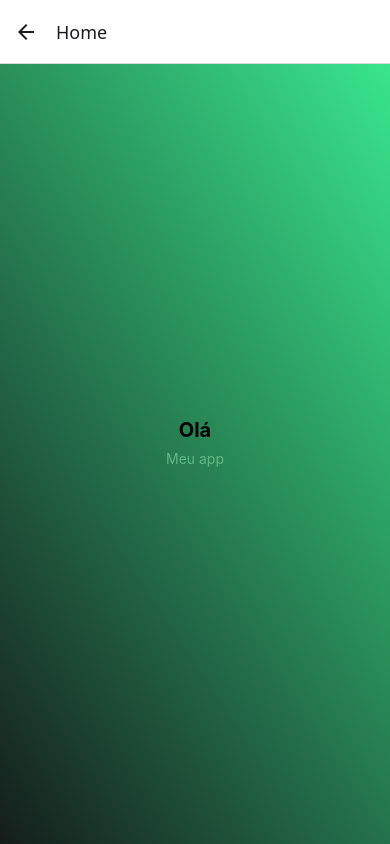
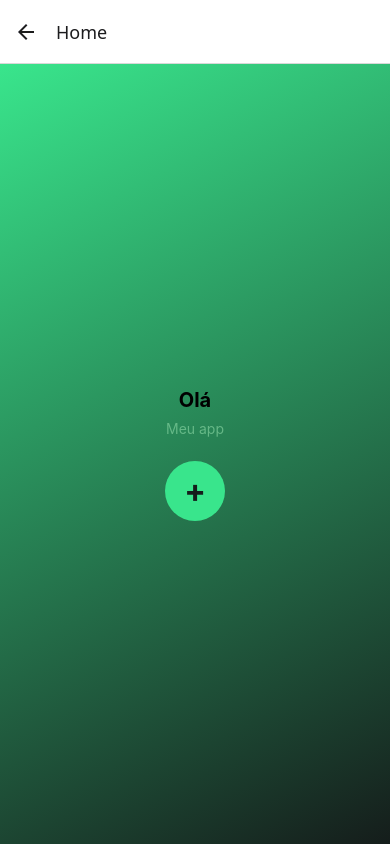
Before and after one commit to printnNathan/Habito_Front, a React Native app: screen /Home in a window 390 px wide. Built offline with nearby package versions, Linux system fonts and the light colour scheme.

Commit message:
Criando nova tela para criar hábitos

```diff
--- a/src/api/habitoService.ts
+++ b/src/api/habitoService.ts
@@ -1,7 +1,7 @@
 import { api } from './client';
 
 export async function criarHabito(dados: any) {
-  console.log('URL:', api.defaults.baseURL + '/habito');
+  console.log('URL:', api.defaults.baseURL + '/api/habito');
   console.log('Authorization:', api.defaults.headers.common.Authorization);
 
   const response = await api.post('/habito', dados);
--- a/src/navigation/AppNavigation.tsx
+++ b/src/navigation/AppNavigation.tsx
@@ -3,6 +3,7 @@ import { NavigationContainer } from '@react-navigation/native';
 import { createNativeStackNavigator } from '@react-navigation/native-stack';
 import LoginScreen from '../screens/auth/LoginScreen';
 import HomeScreen from '../screens/home/HomeScreen';
+import CriarHabitoScreen from '../screens/criarHabitoScreen/CriarHabitoScreen';
 
 const Stack = createNativeStackNavigator();
 
@@ -12,6 +13,7 @@ export default function AppNavigator() {
       <Stack.Navigator initialRouteName="Login">
         <Stack.Screen name="Login" component={LoginScreen} options={{ headerShown: false }} />
         <Stack.Screen name="Home" component={HomeScreen} />
+        <Stack.Screen name="CriarHabito" component={CriarHabitoScreen} options={{ title: 'Criar Hábito' }} />
       </Stack.Navigator>
     </NavigationContainer>
   );
--- a/src/screens/home/HomeScreen.styles.ts
+++ b/src/screens/home/HomeScreen.styles.ts
@@ -1,13 +1,13 @@
 import { StyleSheet } from 'react-native';
 
 export const COLORS = {
-  primary: '##39E58C',
-  secondary: '#2ecc71',
+  primary: '#39E58C',
+  secondary: '#f3e1e1',
   background: '#f5f5f5',
   text: '#333',
-}
+};
+
 export const styles = StyleSheet.create({
-
   container: {
     flex: 1,
     justifyContent: 'center',
@@ -21,10 +21,28 @@ export const styles = StyleSheet.create({
     marginBottom: 8,
     textAlign: 'center',
   },
+
   subtitle: {
     fontSize: 14,
     color: '#78c796c5',
     marginBottom: 24,
     textAlign: 'center',
   },
+
+   addButton: {
+    width: 60,
+    height: 60,
+    borderRadius: 30,
+
+    backgroundColor: COLORS.primary,
+
+    justifyContent: 'center',
+    alignItems: 'center',
+  },
+
+  addButtonText: {
+    fontSize: 32,
+    color: '#151D1B',
+    fontWeight: 'bold',
+  },
 });
--- a/src/screens/home/HomeScreen.tsx
+++ b/src/screens/home/HomeScreen.tsx
@@ -1,24 +1,46 @@
 import React from 'react';
-import { View, Text, Button } from 'react-native';
-import { removerToken } from '../../storage/tokenStorage';
-import { styles } from './HomeScreen.styles';
+import { Text, TouchableOpacity } from 'react-native';
 import { LinearGradient } from 'expo-linear-gradient';
 
+import { removerToken } from '../../storage/tokenStorage';
+import { COLORS, styles } from './HomeScreen.styles';
+
 export default function HomeScreen({ navigation }: any) {
+
   async function handleLogout() {
     await removerToken();
     navigation.replace('Login');
   }
 
+  function handleCriarHabito() {
+    navigation.navigate('CriarHabito');
+  }
+
   return (
     <LinearGradient
-      colors={['#39E58C', '#151D1B']}
-      start={{ x: 4, y: 0 }}
+      colors={[COLORS.primary, '#151D1B']}
+      start={{ x: 0, y: 0 }}
       end={{ x: 1, y: 1 }}
       style={styles.container}
     >
-      <Text style={styles.title}>Olá</Text>
-      <Text style={styles.subtitle}>Meu app</Text>
+
+      <Text style={styles.title}>
+        Olá
+      </Text>
+
+      <Text style={styles.subtitle}>
+        Meu app
+      </Text>
+
+      <TouchableOpacity
+        style={styles.addButton}
+        onPress={handleCriarHabito}
+      >
+        <Text style={styles.addButtonText}>
+          +
+        </Text>
+      </TouchableOpacity>
+
     </LinearGradient>
   );
 }
```
Also changed, not shown: src/screens/criarHabitoScreen/CriarHabitoScreen.styles.ts (added), src/screens/criarHabitoScreen/CriarHabitoScreen.tsx (renamed from src/screens/novoHabitoScreen/NovoHabitoScreen.tsx).
